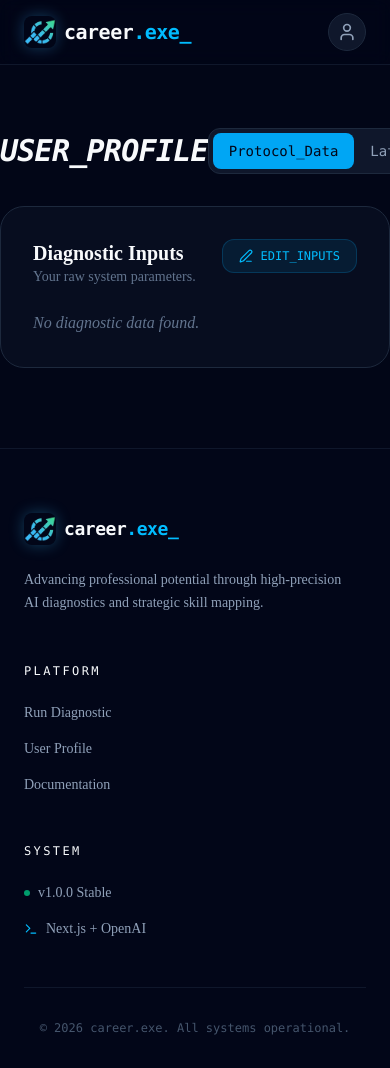
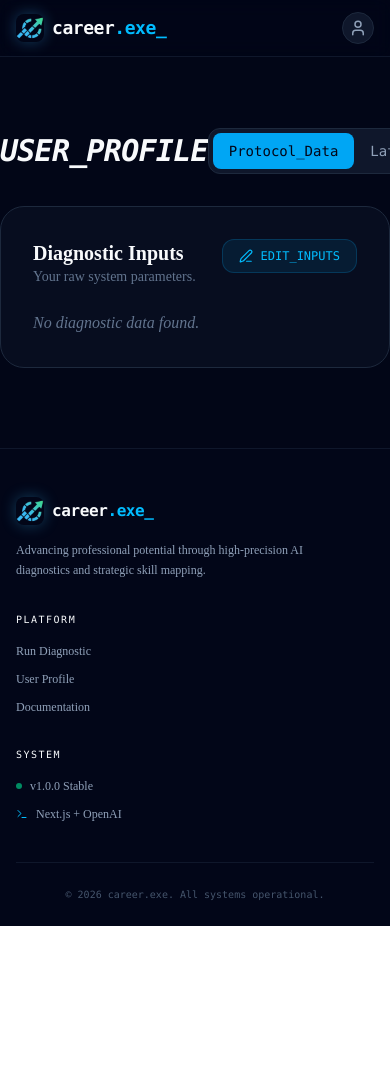
Before and after one commit to iverene/career.exe, a React (Vite) app in the folder frontend/: page /profile in a window 390 px wide. Shown: the top 1068 px of the page. After the commit the page ends 926 px from the top, so only its background shows below. Built offline with nearby package versions, Linux system fonts and the light colour scheme.

Commit message:
Responsive components

```diff
--- a/frontend/src/components/Footer.jsx
+++ b/frontend/src/components/Footer.jsx
@@ -6,31 +6,35 @@ export default function Footer() {
   const currentYear = new Date().getFullYear();
 
   return (
-    <footer className="bg-slate-950 border-t border-slate-900 pt-16 pb-8">
-      <div className="max-w-7xl mx-auto px-6">
-        <div className="grid grid-cols-1 md:grid-cols-4 gap-12 mb-12">
+    <footer className="bg-slate-950 border-t border-slate-900 pt-12 sm:pt-16 lg:pt-20 pb-6 sm:pb-8">
+      <div className="max-w-7xl mx-auto px-4 sm:px-6 lg:px-8">
+
+        <div className="grid grid-cols-1 sm:grid-cols-2 md:grid-cols-4 gap-8 sm:gap-10 md:gap-12 mb-10 sm:mb-12">
 
           {/* Brand Column */}
-          <div className="md:col-span-2 space-y-6">
-            <Link to="/" className="flex items-center gap-2 group w-fit">
+          <div className="sm:col-span-2 md:col-span-2 space-y-4 sm:space-y-6">
+            <Link to="/" className="flex items-center gap-2 sm:gap-3 group w-fit">
               <img
                 src="/favicon.png"
                 alt="career.exe logo"
-                className="w-8 h-8 rounded-lg shadow-[0_0_15px_rgba(56,189,248,0.3)] transition-transform group-hover:scale-110"
-            />
-              <span className="font-mono text-lg font-bold tracking-tight text-slate-50">
+                className="w-7 h-7 sm:w-8 sm:h-8 lg:w-9 lg:h-9 rounded-lg shadow-[0_0_15px_rgba(56,189,248,0.3)] transition-transform group-hover:scale-110"
+              />
+              <span className="font-mono text-base sm:text-lg lg:text-xl font-bold tracking-tight text-slate-50">
                 career<span className="text-sky-400">.exe_</span>
               </span>
             </Link>
-            <p className="text-slate-400 text-sm max-w-xs leading-relaxed">
+
+            <p className="text-slate-400 text-xs sm:text-sm max-w-xs leading-relaxed">
               Advancing professional potential through high-precision AI diagnostics and strategic skill mapping.
             </p>
           </div>
 
           {/* Platform Column */}
           <div>
-            <h4 className="text-slate-50 font-mono text-xs uppercase tracking-[0.2em] mb-6">Platform</h4>
-            <ul className="space-y-4 text-sm text-slate-400">
+            <h4 className="text-slate-50 font-mono text-[10px] sm:text-xs uppercase tracking-[0.15em] sm:tracking-[0.2em] mb-4 sm:mb-6">
+              Platform
+            </h4>
+            <ul className="space-y-3 sm:space-y-4 text-xs sm:text-sm text-slate-400">
               <li><Link to="/diagnostic" className="hover:text-sky-400 transition-colors">Run Diagnostic</Link></li>
               <li><Link to="/profile" className="hover:text-sky-400 transition-colors">User Profile</Link></li>
               <li><Link to="/docs" className="hover:text-sky-400 transition-colors">Documentation</Link></li>
@@ -39,14 +43,16 @@ export default function Footer() {
 
           {/* System Column */}
           <div>
-            <h4 className="text-slate-50 font-mono text-xs uppercase tracking-[0.2em] mb-6">System</h4>
-            <ul className="space-y-4 text-sm text-slate-400">
+            <h4 className="text-slate-50 font-mono text-[10px] sm:text-xs uppercase tracking-[0.15em] sm:tracking-[0.2em] mb-4 sm:mb-6">
+              System
+            </h4>
+            <ul className="space-y-3 sm:space-y-4 text-xs sm:text-sm text-slate-400">
               <li className="flex items-center gap-2">
                 <div className="w-1.5 h-1.5 rounded-full bg-emerald-500 animate-pulse" />
                 <span>v1.0.0 Stable</span>
               </li>
               <li className="flex items-center gap-2">
-                <Terminal size={14} className="text-sky-400" />
+                <Terminal size={12} className="sm:w-3.5 sm:h-3.5 lg:w-4 lg:h-4 text-sky-400" />
                 <span>Next.js + OpenAI</span>
               </li>
             </ul>
@@ -54,9 +60,10 @@ export default function Footer() {
         </div>
 
         {/* Bottom Bar */}
-        <div className="pt-8 border-t border-slate-900 flex flex-col md:flex-row justify-between items-center gap-4 text-xs font-mono text-slate-600">
+        <div className="pt-6 sm:pt-8 border-t border-slate-900 flex flex-col md:flex-row justify-between items-center gap-3 sm:gap-4 text-[10px] sm:text-xs font-mono text-slate-600 text-center md:text-left">
           <p>© {currentYear} career.exe. All systems operational.</p>
         </div>
+
       </div>
     </footer>
   );
--- a/frontend/src/components/Navbar.jsx
+++ b/frontend/src/components/Navbar.jsx
@@ -5,16 +5,16 @@ import { Link } from 'react-router-dom';
 export default function Navbar() {
   return (
     <nav className="fixed top-0 z-50 w-full border-b font-['Plus_Jakarta_Sans',sans-serif] border-slate-900 bg-slate-950/30 backdrop-blur-sm">
-      <div className="mx-auto flex h-16 max-w-7xl items-center justify-between px-6">
+      <div className="mx-auto flex h-14 sm:h-16 max-w-7xl items-center justify-between px-4 sm:px-6 lg:px-8">
+
         {/* Left: Logo (Home Link) */}
-        <Link to="/" className="flex items-center gap-2 group">
-
+        <Link to="/" className="flex items-center gap-2 sm:gap-3 group">
           <img
             src="/favicon.png"
             alt="career.exe logo"
-            className="w-8 h-8 rounded-lg shadow-[0_0_15px_rgba(56,189,248,0.3)] transition-transform group-hover:scale-110"
+            className="w-7 h-7 sm:w-8 sm:h-8 lg:w-9 lg:h-9 rounded-lg shadow-[0_0_15px_rgba(56,189,248,0.3)] transition-transform group-hover:scale-110"
           />
-          <span className="font-mono text-xl font-bold tracking-tight text-slate-50">
+          <span className="font-mono text-lg sm:text-xl lg:text-2xl font-bold tracking-tight text-slate-50">
             career<span className="text-sky-400">.exe_</span>
           </span>
         </Link>
@@ -22,9 +22,9 @@ export default function Navbar() {
         {/* Right: Profile Shortcut */}
         <Link
           to="/profile"
-          className="p-2 rounded-full border border-slate-800 bg-slate-900 text-slate-400 hover:text-sky-400 hover:border-sky-500/50 transition-all hover:shadow-[0_0_15px_rgba(56,189,248,0.2)]"
+          className="p-1.5 sm:p-2 rounded-full border border-slate-800 bg-slate-900 text-slate-400 hover:text-sky-400 hover:border-sky-500/50 transition-all hover:shadow-[0_0_15px_rgba(56,189,248,0.2)]"
         >
-          <User size={20} />
+          <User size={18} className="sm:w-5 sm:h-5 lg:w-6 lg:h-6" />
         </Link>
       </div>
     </nav>
--- a/frontend/src/components/StrategyCard.jsx
+++ b/frontend/src/components/StrategyCard.jsx
@@ -4,28 +4,30 @@ export default function StrategyCard({ icon, title, data }) {
   if (!data) return null;
 
   return (
-    <div className="bg-slate-900/40 border border-slate-800 p-8 rounded-[2.5rem] hover:border-slate-700 transition-all h-full flex flex-col">
-      <div className="flex items-center gap-4 mb-6">
-        <div className="w-12 h-12 rounded-2xl bg-slate-950 border border-slate-800 flex items-center justify-center shrink-0">
+    <div className="bg-slate-900/40 border border-slate-800 p-5 sm:p-6 md:p-8 rounded-2xl sm:rounded-3xl lg:rounded-[2.5rem] hover:border-slate-700 transition-all h-full flex flex-col">
+
+      <div className="flex items-center gap-3 sm:gap-4 mb-4 sm:mb-5 md:mb-6">
+        <div className="w-10 h-10 sm:w-11 sm:h-11 md:w-12 md:h-12 rounded-xl sm:rounded-2xl bg-slate-950 border border-slate-800 flex items-center justify-center shrink-0">
           {icon}
         </div>
-        <h4 className="font-mono text-xs text-slate-500 uppercase tracking-[0.2em] leading-tight">
+        <h4 className="font-mono text-[10px] sm:text-xs md:text-sm text-slate-500 uppercase tracking-[0.15em] sm:tracking-[0.2em] leading-tight">
           {title}
         </h4>
       </div>
 
-      <div className="space-y-5 flex-grow">
+      <div className="space-y-4 sm:space-y-5 grow">
         {Object.entries(data).map(([key, value]) => (
           <div key={key} className="group/item">
-            <p className="text-[10px] font-mono text-sky-500/50 uppercase tracking-widest mb-1 group-hover/item:text-sky-400 transition-colors">
+            <p className="text-[9px] sm:text-[10px] md:text-xs font-mono text-sky-500/50 uppercase tracking-widest mb-1 group-hover/item:text-sky-400 transition-colors">
               {key.replace(/([A-Z])/g, '_$1')}
             </p>
-            <p className="text-slate-200 text-sm leading-relaxed font-medium">
+            <p className="text-slate-200 text-xs sm:text-sm md:text-base leading-relaxed font-medium">
               {Array.isArray(value) ? value.join(', ') : value || "N/A"}
             </p>
           </div>
         ))}
       </div>
+
     </div>
   );
 }
```
